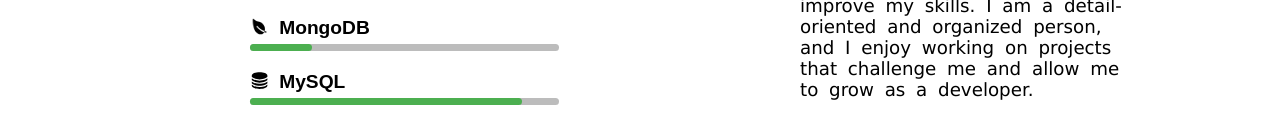
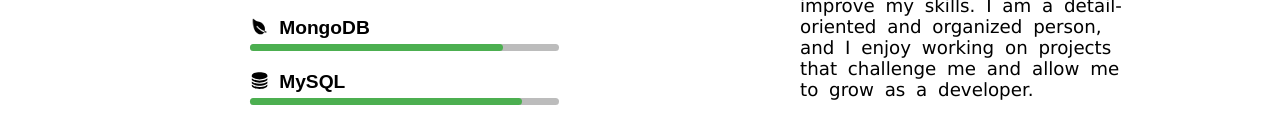
Before and after one commit to Manoj1412/Codsoft-portfolio, a plain HTML site: page index.html in a window 1280 px wide. Shown: the part 1170-1304 px from the top of the page. Drawn offline with nearby package versions, Linux system fonts and the light colour scheme.

Commit message:
em cheyledu

```diff
--- a/index.html
+++ b/index.html
@@ -60,7 +60,7 @@
                 </div>
                 <div class="skill-name"><ion-icon name="leaf" style="transform: rotateY(35deg);"></ion-icon>MongoDB</div>
                 <div class="skill-bar">
-                    <div class="skill-progress" style="width: 20%;"></div>
+                    <div class="skill-progress" style="width: 82%;"></div>
                 </div>
                 <div class="skill-name"><ion-icon name="server"></ion-icon>MySQL</div>
                 <div class="skill-bar">
```
